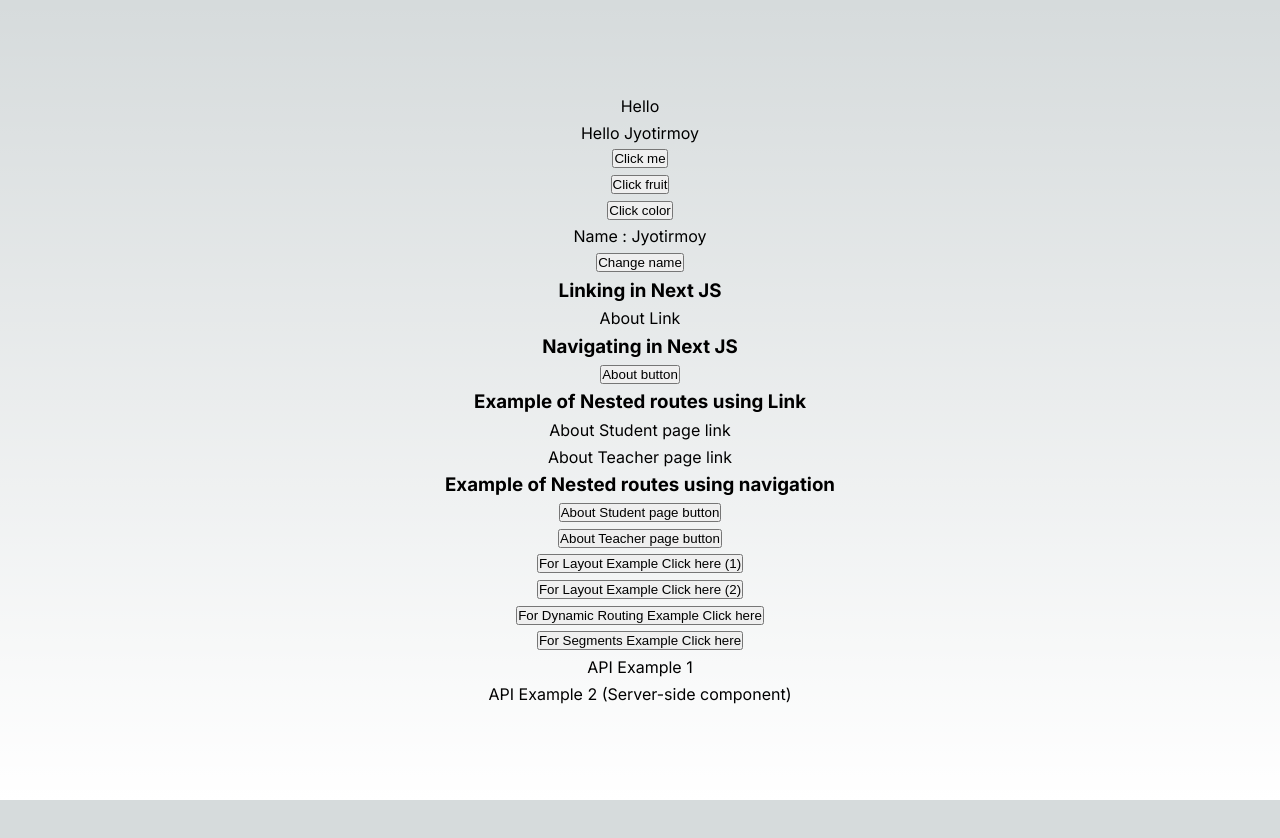
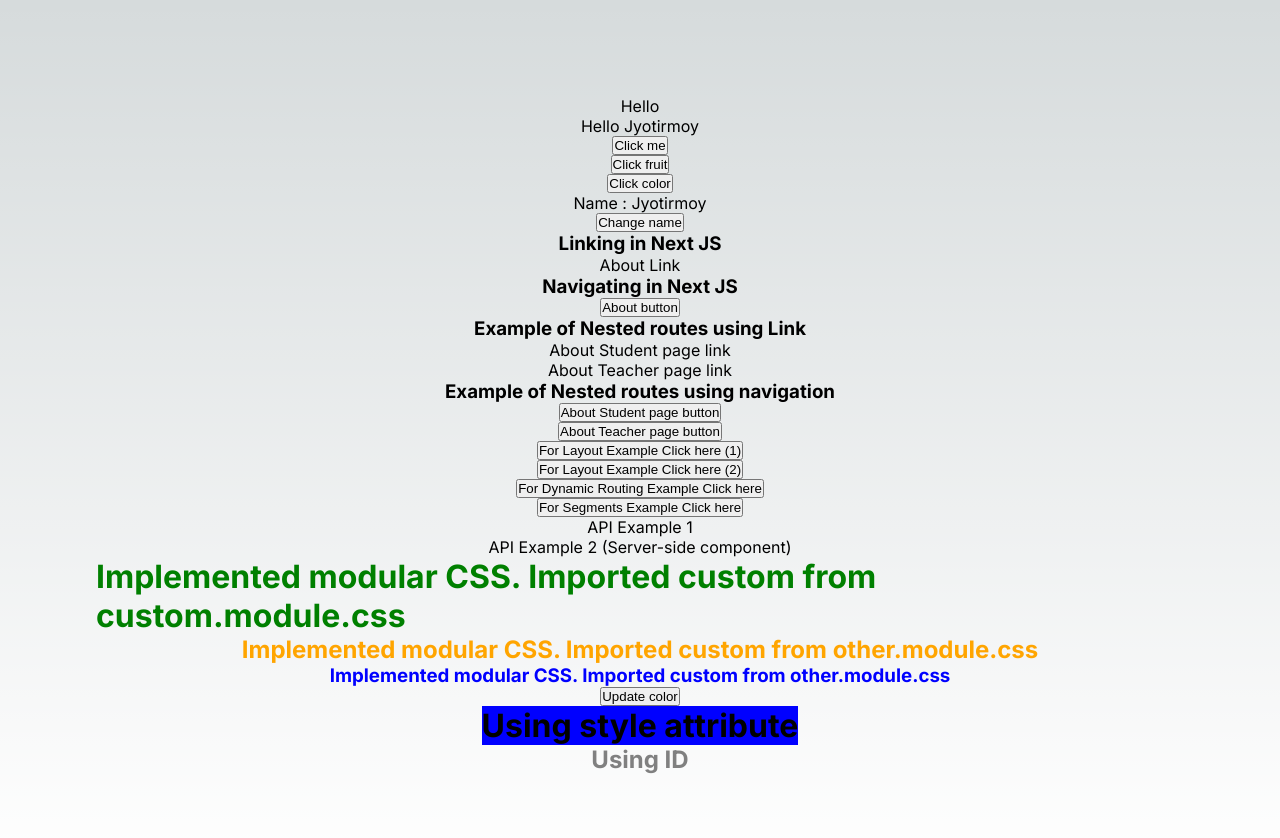
Before and after one commit to jdx-code/nextjs-tut, a Next.js app: page / in a window 1280 px wide. Shown: the top 838 px of the page. Before the commit the page ends 800 px from the top, so only its background shows below. Built offline with nearby package versions, Linux system fonts and the light colour scheme.

Commit message:
Implementing CSS Modules

```diff
--- /dev/null
+++ b/src/app/conditionalstyle.module.css
@@ -0,0 +1,7 @@
+.blue{
+    color: blue;
+}
+
+.violet{
+    color: violet;
+}
--- /dev/null
+++ b/src/app/custom.module.css
@@ -0,0 +1,7 @@
+.main {
+    color: green;
+}
+
+#gray{
+    color: gray;
+}
--- /dev/null
+++ b/src/app/other.module.css
@@ -0,0 +1,3 @@
+.main{
+    color: orange;
+}
--- a/src/app/page.js
+++ b/src/app/page.js
@@ -4,12 +4,17 @@
 import { useRouter } from 'next/navigation'
 import { useState } from 'react'
 import styles from './page.module.css'
+import custom from './custom.module.css'
+import other from './other.module.css'
+import conditionalstyle from './conditionalstyle.module.css'
 
 export default function Home() {
 
   const router = useRouter();
 
   const [name, setName] = useState("Jyotirmoy")
+
+  const [myColor, setMyColor] = useState("blue")
 
   // Example showing a function without any parameter
   const fruit = () => {
@@ -74,6 +79,19 @@
       {/* API Example calling API from server component */}
       <Link href="/api/productslistserver">API Example 2 (Server-side component)</Link>
 
+      {/* CSS Modules Examples */}
+      <h1 className={custom.main}>Implemented modular CSS. Imported custom from custom.module.css</h1>
+
+      <h2 className={other.main}>Implemented modular CSS. Imported custom from other.module.css</h2>
+
+      <h3 className={ myColor=="blue" ? conditionalstyle.blue : conditionalstyle.violet }>Implemented modular CSS. Imported custom from other.module.css</h3>
+
+      <button onClick={() => setMyColor("violet")}>Update color</button>
+
+      <h1 style={{ backgroundColor : myColor=='blue' ? 'blue' : 'violet' }}>Using style attribute</h1>
+
+      <h2 id={custom.gray}> Using ID </h2>
+
     </main>
   )
 }
```
